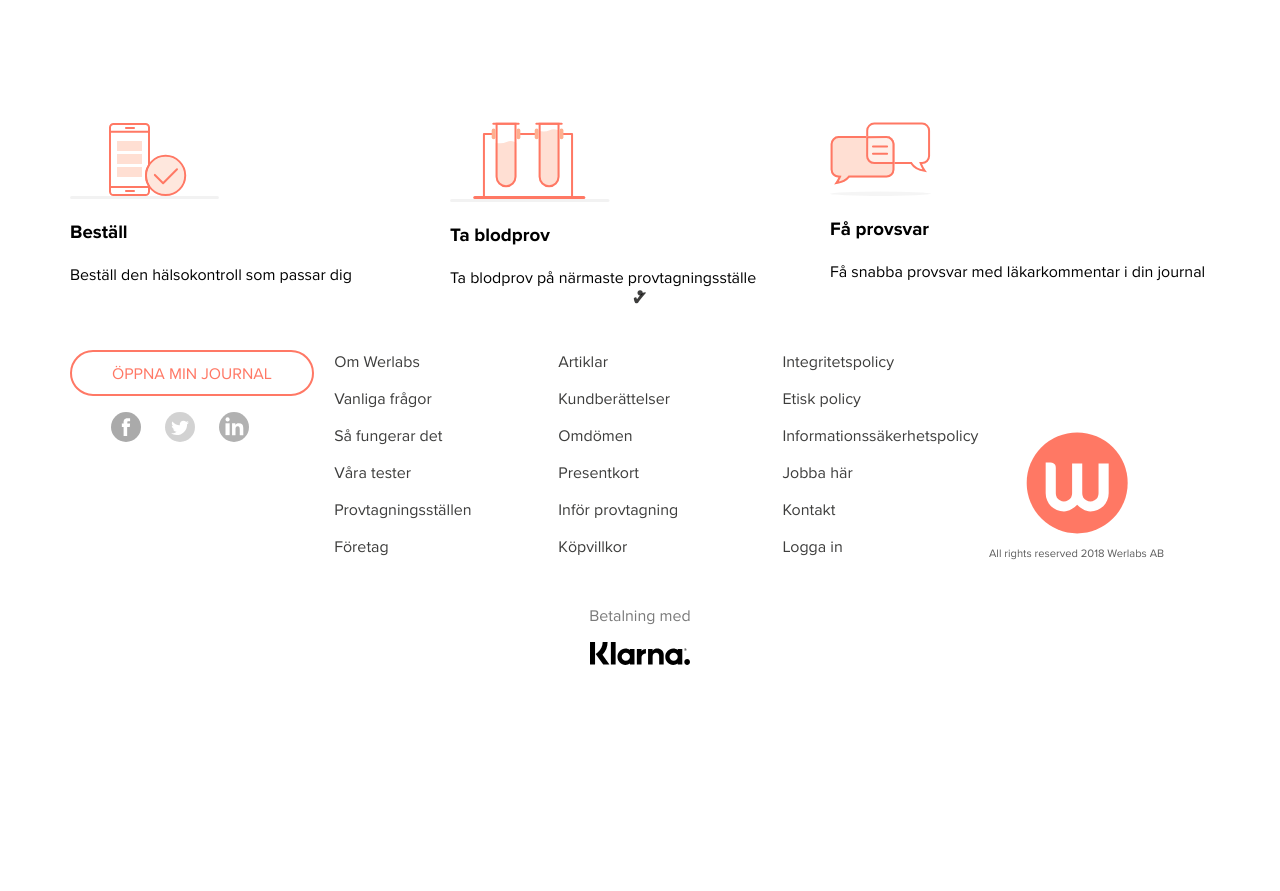
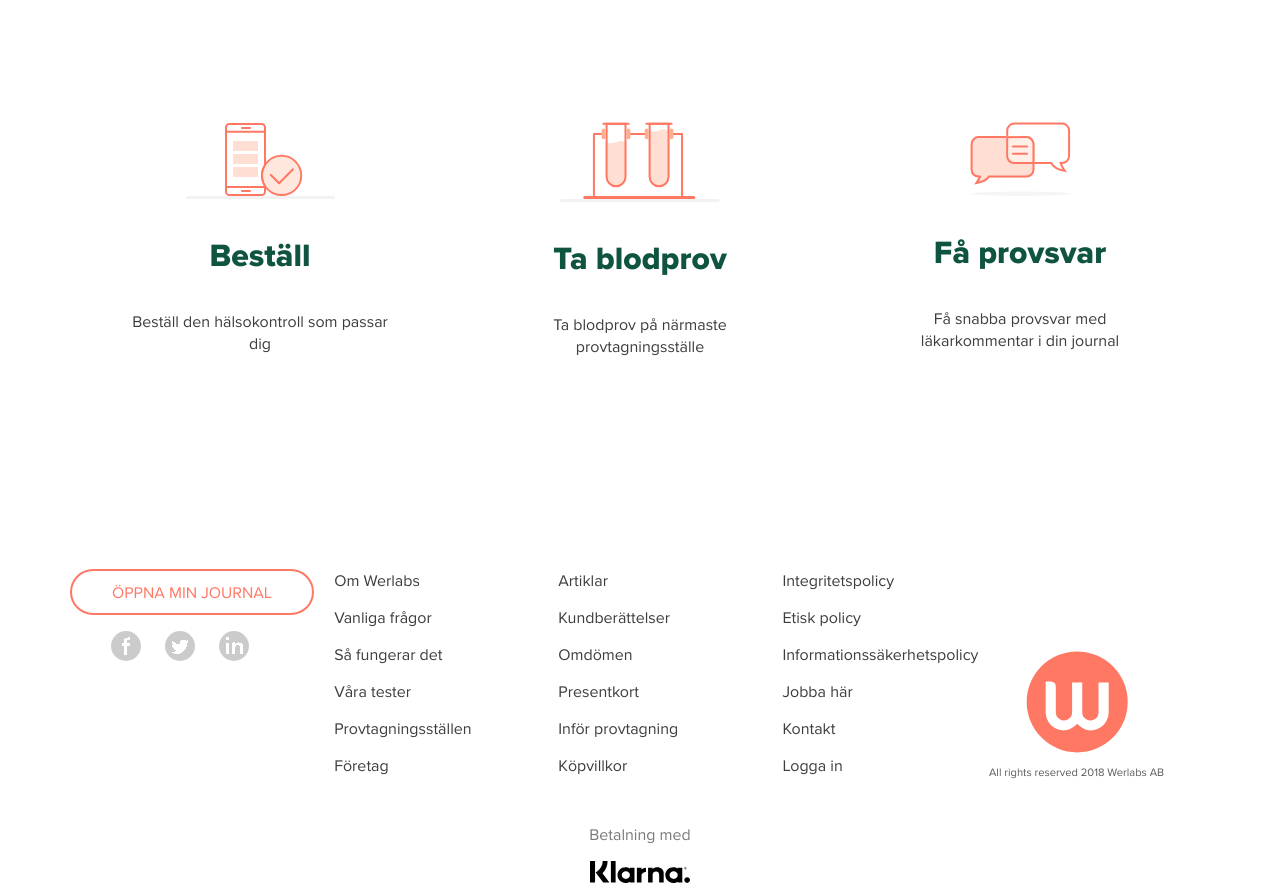
Before and after one commit to LinearMilk/FrontEnd-Assignment-Werlabs, a website: page index.html in a window 1280 px wide. Shown: the part 1140-2031 px from the top of the page. Before the commit the page ends 1813 px from the top, so only its background shows below. Drawn offline with nearby package versions, Linux system fonts and the light colour scheme; files that its build step writes are made by us from their sources.

Commit message:
Fixing carousel items

```diff
--- a/index.html
+++ b/index.html
@@ -224,7 +224,7 @@
 
     <section class="lp-section lp-section--why">
         <div class="w-container">
-            <div class="js-carousel-items">
+            <div class="js-carousel-items carousel">
                 <div>
                     <div>
                         <img src="images/lp-start-icon-order.svg" alt="Beställ">
--- a/scss/werlabs.scss
+++ b/scss/werlabs.scss
@@ -262,6 +262,28 @@ main {
       padding-bottom: 10px;
     }
   }
+
+  .carousel {
+    text-align: center;
+    padding-bottom: 150px;
+    img {
+      display: block;
+      margin-left: auto;
+      margin-right: auto;
+    }
+    h3 {
+      color: $pineGreen;
+      font-size: 2em;
+      font-weight: 800;
+    }
+    p {
+      color: $heroImagetextGray;
+      font-size: 1em;
+      font-weight: 400;
+      padding-left: 60px;
+      padding-right: 60px;
+    }
+  }
 }
 
 footer {
@@ -307,8 +329,9 @@ footer {
       img {
         width: 30px;
         height: 30px;
-        opacity: 0.5;
-        filter: grayscale(100%);
+        -webkit-filter: grayscale(100%) brightness(60%) contrast(10000000%);
+        opacity: 0.2;
+
         padding-left: 10px;
         padding-right: 10px;
       }
@@ -361,6 +384,9 @@ footer {
   .js-nav-toggle {
     visibility: hidden;
   }
+  .slick-dots {
+    visibility: hidden;
+  }
 }
 @media (min-width: 1200px) {
   .w-container {
```
